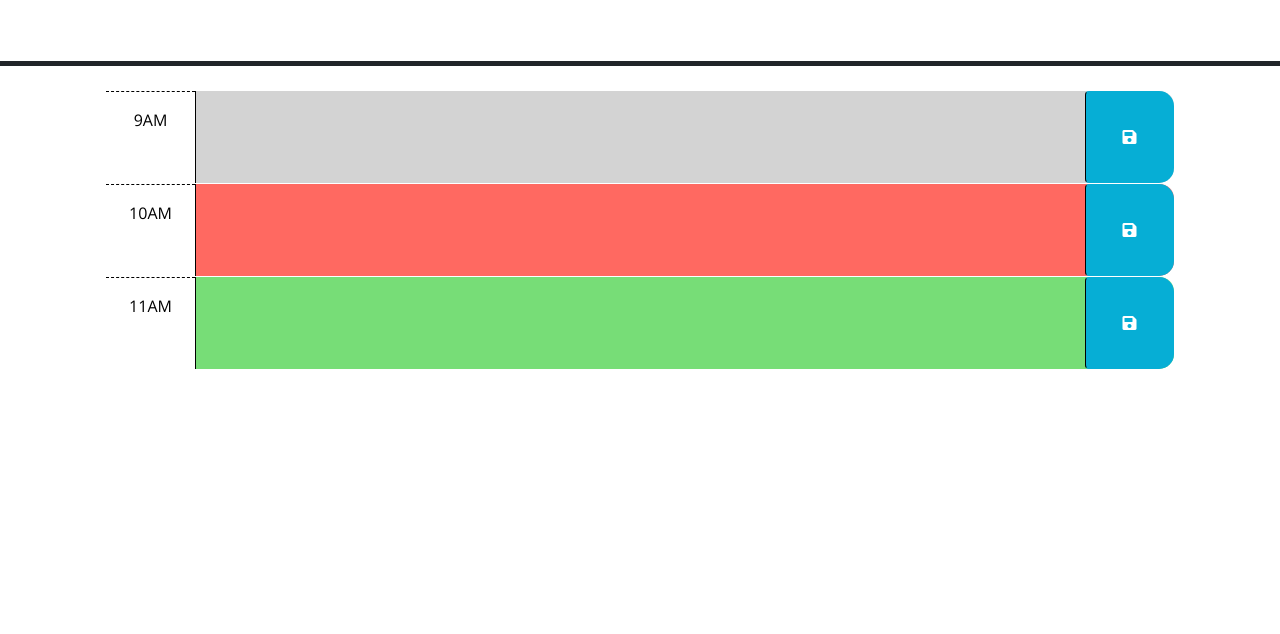
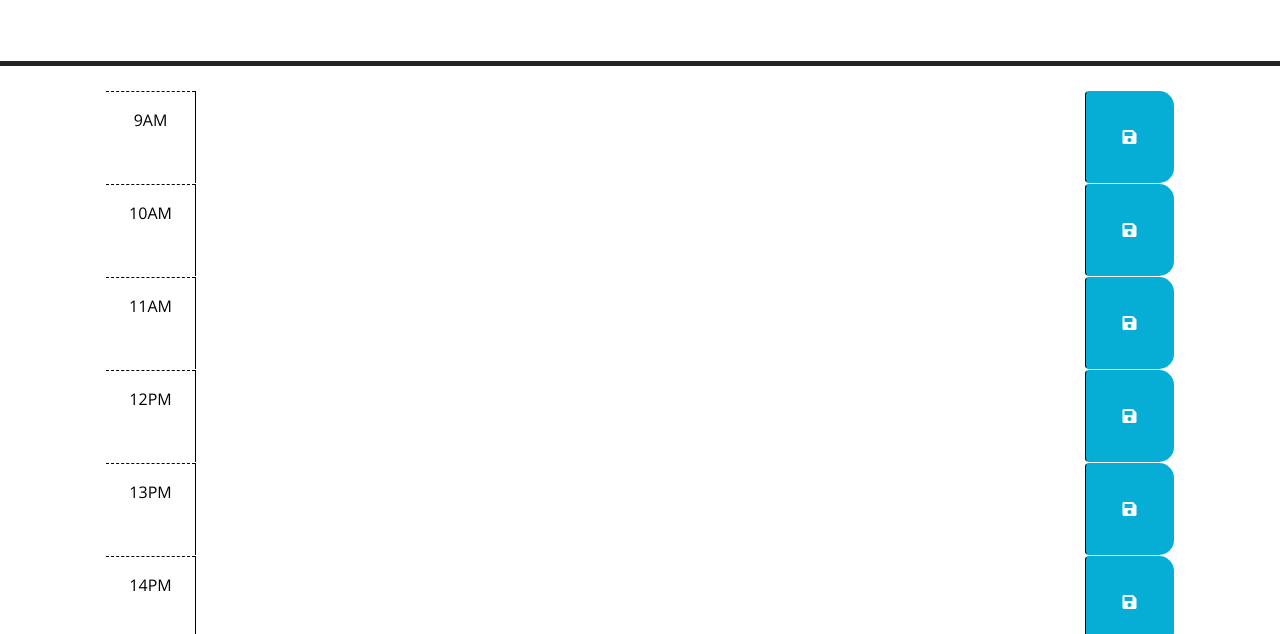
Before and after one commit to AzukiCoconut/WorkDayAgenda, a plain HTML site: page index.html in a window 1280 px wide. Shown: the part 166-800 px from the top of the page. Drawn offline with nearby package versions, Linux system fonts and the light colour scheme; files that its build step writes are made by us from their sources.

Commit message:
Added JS to build the base agenda structure without the textarea coloring based on past, present or future.

```diff
--- a/assets/js/script.js
+++ b/assets/js/script.js
@@ -1,6 +1,42 @@
-// Wrap all code that interacts with the DOM in a call to jQuery to ensure that
-// the code isn't run until the browser has finished rendering all the elements
-// in the html.
+var container = $('.container-lg');
+
+
+for (var i=9; i<17; i++){
+  var hourBlockEl = $('<div>');
+  var idValue = 'hour-' + i;
+  hourBlockEl.attr('id', idValue);
+  hourBlockEl.addClass('row time-block');
+
+  console.log(hourBlockEl);
+  var hour = $('<div>');
+  hour.addClass('col-2 col-md-1 hour text-center py-3');
+  var hourValue;
+  if (i < 12){
+    hourValue = i +"AM";
+  } else {
+    hourValue = i + "PM";
+  }
+  hour.text(hourValue);
+
+  var textEl = $('<textarea>');
+  textEl.addClass('col-8 col-md-10 description');
+  textEl.attr('rows', '3');
+
+  var saveBtn = $('<button>');
+  saveBtn.addClass('btn saveBtn col-2 col-md-1');
+  saveBtn.attr('aria-label', 'save');
+
+  var icon = $('<i>');
+  icon.addClass('fas fa-save');
+  icon.attr('aria-hidden', 'true');
+
+  hourBlockEl.append(hour);
+  hourBlockEl.append(textEl);
+  saveBtn.append(icon);
+  hourBlockEl.append(saveBtn);
+  container.append(hourBlockEl);
+}
+
 $(function () {
   // TODO: Add a listener for click events on the save button. This code should
   // use the id in the containing time-block as a key to save the user input in
--- a/index.html
+++ b/index.html
@@ -18,7 +18,7 @@
       href="https://fonts.googleapis.com/css?family=Open+Sans&display=swap"
       rel="stylesheet"
     />
-    <link rel="stylesheet" href="style.css" />
+    <link rel="stylesheet" href="./assets/css/style.css" />
     <title>Work Day Scheduler</title>
   </head>
 
@@ -29,50 +29,13 @@
       <p id="currentDay" class="lead"></p>
     </header>
     <div class="container-lg px-5">
-      <!-- Use class for "past", "present", and "future" to apply styles to the
-        time-block divs accordingly. The javascript will need to do this by
-        adding/removing these classes on each div by comparing the hour in the
-        id to the current hour. The html provided below is meant to be an example
-        demonstrating how the css provided can be leveraged to create the
-        desired layout and colors. The html below should be removed or updated
-        in the finished product. Remember to delete this comment once the
-        code is implemented.
-        -->
 
-      <!-- Example of a past time block. The "past" class adds a gray background color. -->
-      <div id="hour-9" class="row time-block past">
-        <div class="col-2 col-md-1 hour text-center py-3">9AM</div>
-        <textarea class="col-8 col-md-10 description" rows="3"> </textarea>
-        <button class="btn saveBtn col-2 col-md-1" aria-label="save">
-          <i class="fas fa-save" aria-hidden="true"></i>
-        </button>
-      </div>
-
-      <!-- Example of a a present time block. The "present" class adds a red background color. -->
-      <div id="hour-10" class="row time-block present">
-        <div class="col-2 col-md-1 hour text-center py-3">10AM</div>
-        <textarea class="col-8 col-md-10 description" rows="3"> </textarea>
-        <button class="btn saveBtn col-2 col-md-1" aria-label="save">
-          <i class="fas fa-save" aria-hidden="true"></i>
-        </button>
-      </div>
-
-      <!-- Example of a future time block. The "future" class adds a green background color. -->
-      <div id="hour-11" class="row time-block future">
-        <div class="col-2 col-md-1 hour text-center py-3">11AM</div>
-        <textarea class="col-8 col-md-10 description" rows="3"> </textarea>
-        <button class="btn saveBtn col-2 col-md-1" aria-label="save">
-          <i class="fas fa-save" aria-hidden="true"></i>
-        </button>
-      </div>
-
+    </div>
     <script src="https://code.jquery.com/jquery-3.4.1.min.js"></script>
     <script
       src="https://cdn.jsdelivr.net/npm/dayjs@1.11.3/dayjs.min.js"
       integrity="sha256-iu/zLUB+QgISXBLCW/mcDi/rnf4m4uEDO0wauy76x7U="
-      crossorigin="anonymous"
-    ></script>
-
-    <script src="script.js"></script>
+      crossorigin="anonymous"></script>
+    <script src="./assets/js/script.js"></script>
   </body>
 </html>
```
